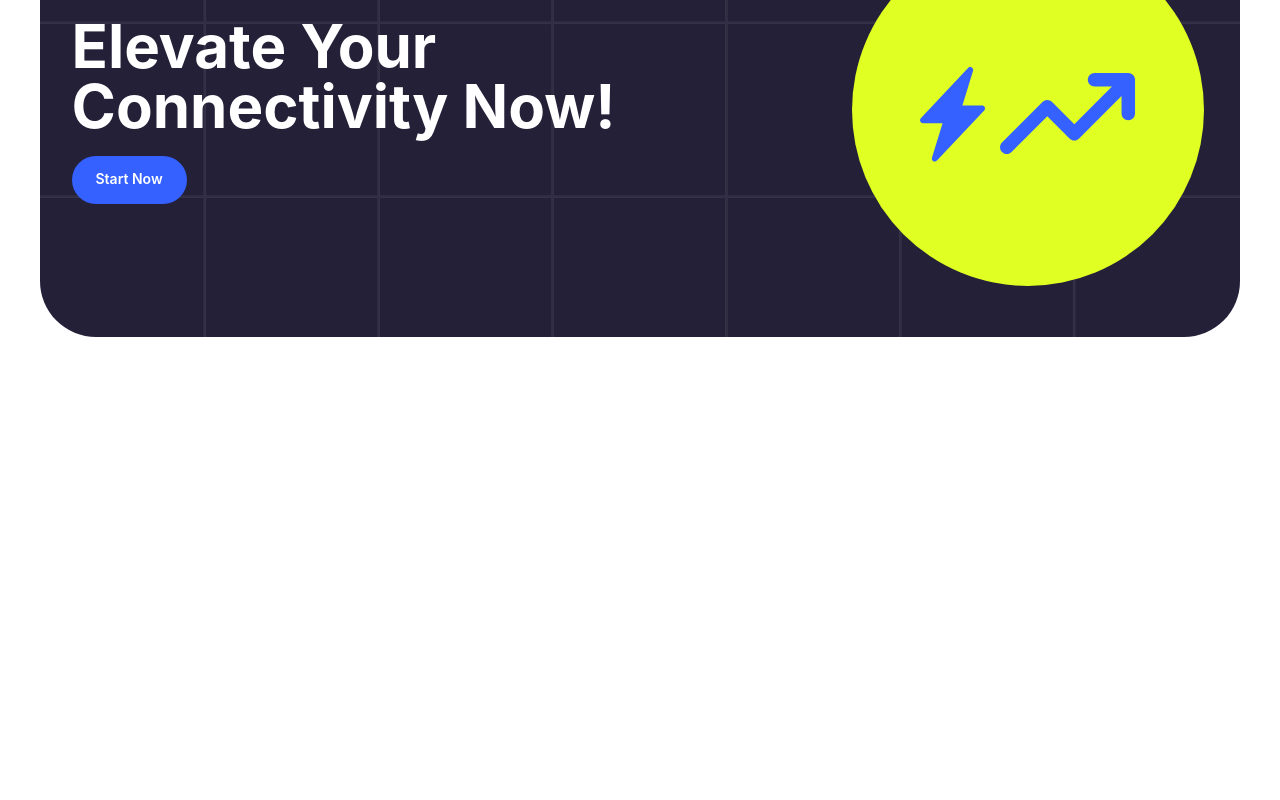
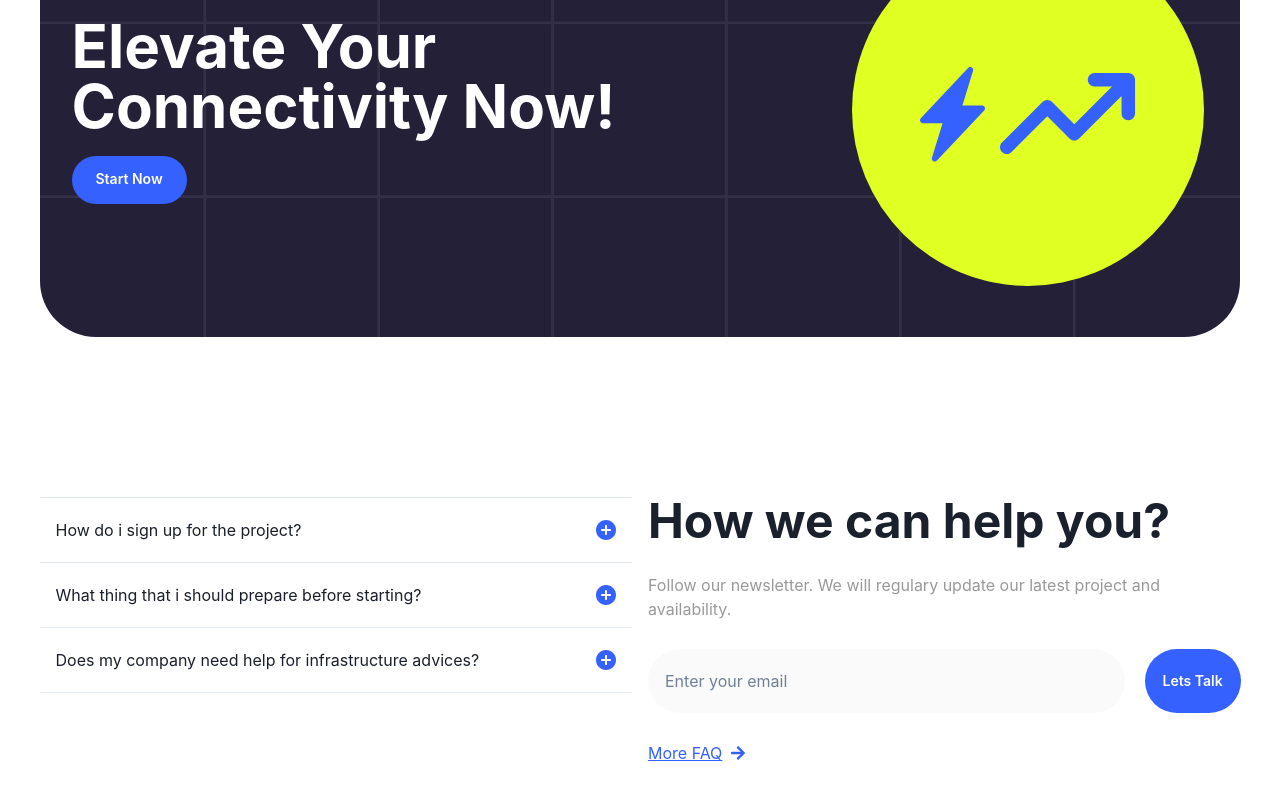
Before and after one commit to yusufputra/globalindo-comprof, a React (Create React App) app: page / in a window 1280 px wide. Shown: the part 2589-3389 px from the top of the page. Before the commit the page ends 3014 px from the top, so only its background shows below. Built offline with nearby package versions, Linux system fonts and the light colour scheme.

Commit message:
feat: help

```diff
--- a/src/App.tsx
+++ b/src/App.tsx
@@ -3,6 +3,7 @@ import { NavBar } from './components/NavBar';
 import { Commitment } from './components/section/Commitment';
 import { CompanyWorked } from './components/section/CompanyWorked';
 import { Cta } from './components/section/Cta';
+import { Help } from './components/section/Help';
 import { Hero } from './components/section/Hero';
 import { OurServices } from './components/section/OurServices';
 
@@ -16,6 +17,7 @@ function App() {
       <OurServices />
       {/* Add Testimoni here */}
       <Cta />
+      <Help />
     </div>
   );
 }
--- /dev/null
+++ b/src/assets/svg/AddIcon.tsx
@@ -0,0 +1,8 @@
+export const AddIcon = () => {
+    return (
+        <svg width="20" height="20" viewBox="0 0 20 20" fill="none" xmlns="http://www.w3.org/2000/svg">
+            <path d="M10 15C10.2833 15 10.521 14.904 10.713 14.712C10.9043 14.5207 11 14.2833 11 14V11H14.025C14.3083 11 14.5417 10.904 14.725 10.712C14.9083 10.5207 15 10.2833 15 10C15 9.71667 14.904 9.479 14.712 9.287C14.5207 9.09567 14.2833 9 14 9H11V5.975C11 5.69167 10.9043 5.45833 10.713 5.275C10.521 5.09167 10.2833 5 10 5C9.71667 5 9.47933 5.09567 9.288 5.287C9.096 5.479 9 5.71667 9 6V9H5.975C5.69167 9 5.45833 9.09567 5.275 9.287C5.09167 9.479 5 9.71667 5 10C5 10.2833 5.09567 10.5207 5.287 10.712C5.479 10.904 5.71667 11 6 11H9V14.025C9 14.3083 9.096 14.5417 9.288 14.725C9.47933 14.9083 9.71667 15 10 15ZM10 20C8.61667 20 7.31667 19.7373 6.1 19.212C4.88333 18.6873 3.825 17.975 2.925 17.075C2.025 16.175 1.31267 15.1167 0.788 13.9C0.262667 12.6833 0 11.3833 0 10C0 8.61667 0.262667 7.31667 0.788 6.1C1.31267 4.88333 2.025 3.825 2.925 2.925C3.825 2.025 4.88333 1.31233 6.1 0.787C7.31667 0.262333 8.61667 0 10 0C11.3833 0 12.6833 0.262333 13.9 0.787C15.1167 1.31233 16.175 2.025 17.075 2.925C17.975 3.825 18.6873 4.88333 19.212 6.1C19.7373 7.31667 20 8.61667 20 10C20 11.3833 19.7373 12.6833 19.212 13.9C18.6873 15.1167 17.975 16.175 17.075 17.075C16.175 17.975 15.1167 18.6873 13.9 19.212C12.6833 19.7373 11.3833 20 10 20Z" fill="#3461FF" />
+        </svg>
+
+    )
+}
--- a/src/components/common/Input.tsx
+++ b/src/components/common/Input.tsx
@@ -2,6 +2,6 @@ import { Input as ChakraInput, InputProps } from '@chakra-ui/react'
 
 export const Input = (props: InputProps) => {
   return (
-    <ChakraInput {...props} rounded='full' borderColor='black.200' bg='black.980'/>
+    <ChakraInput borderColor='black.200' rounded='full'  bg='black.980' {...props} />
   )
 }
--- a/src/components/section/Commitment.tsx
+++ b/src/components/section/Commitment.tsx
@@ -34,7 +34,7 @@ export const Commitment = () => {
                 </SimpleGrid>
                 <Box gap={7} display='flex' flexDir='column' textAlign={'left'}>
                     <Heading as='h1' fontSize={{ base: '4xl', md: '6xl' }} fontWeight='bold' lineHeight='1'>
-                        commitments
+                        Commitments
                     </Heading>
                     <Text color='black.600' fontSize={'md'}>We are committed to working with you collaboratively to understand your goals and create a strategy that will achieve them.</Text>
                     <Text color='blue.900' fontSize={'md'} display='flex' alignItems='center' gap={2}>Learn More <FaArrowRight /></Text>
--- /dev/null
+++ b/src/components/section/Help.tsx
@@ -0,0 +1,46 @@
+import { LayoutContainer } from '../LayoutContainer'
+import { Accordion, AccordionButton, AccordionItem, AccordionPanel, Box, Heading, SimpleGrid, Text } from '@chakra-ui/react'
+import { FaArrowRight } from "react-icons/fa";
+import { AddIcon } from '../../assets/svg/AddIcon';
+import { accordionData } from '../../module/data';
+import { Input } from '../common/Input';
+import { Button } from '../common/Button';
+
+export const Help = () => {
+    return (
+        <LayoutContainer py={20} gap={20}>
+            <SimpleGrid columns={2} width='full' display={{ base: 'flex', md: 'grid' }} justifyContent='space-between' flexWrap={{ base: 'wrap', md: 'unset' }} rowGap={10} columnGap={4}>
+                <Box>
+                    <Accordion>
+                        {accordionData.map((item, index) => (
+                            <AccordionItem>
+                                <h2>
+                                    <AccordionButton py={5}>
+                                        <Box as="span" flex='1' textAlign='left'>
+                                            {item.title}
+                                        </Box>
+                                        <AddIcon />
+                                    </AccordionButton>
+                                </h2>
+                                <AccordionPanel pb={4}>
+                                    {item.description}
+                                </AccordionPanel>
+                            </AccordionItem>
+                        ))}
+                    </Accordion>
+                </Box>
+                <Box gap={7} display='flex' flexDir='column' textAlign={'left'}>
+                    <Heading as='h1' fontSize={{ base: '4xl', md: '5xl' }} fontWeight='bold' lineHeight='1'>
+                        How we can help you?
+                    </Heading>
+                    <Text color='black.600' fontSize={'md'}>Follow our newsletter. We will regulary update our latest project and availability.</Text>
+                    <Box display='flex' gap={5}>
+                        <Input placeholder='Enter your email' h='64px' borderColor='transparent' />
+                        <Button h='64px'>Lets Talk</Button>
+                    </Box>
+                    <Text color='blue.900' fontSize={'md'} display='flex' alignItems='center' gap={2}><u>More FAQ</u> <FaArrowRight /></Text>
+                </Box>
+            </SimpleGrid>
+        </LayoutContainer>
+    )
+}
--- a/src/module/data.ts
+++ b/src/module/data.ts
@@ -50,4 +50,28 @@ const companyData = [
         pictUrl: '/assets/image/asana.png',
     },
 ]
-export { companyData }
+
+const accordionData = [
+    {
+        title: 'How do i sign up for the project?',
+        description: `Lorem ipsum dolor sit amet, consectetur adipiscing elit, sed do eiusmod
+        tempor incididunt ut labore et dolore magna aliqua. Ut enim ad minim
+        veniam, quis nostrud exercitation ullamco laboris nisi ut aliquip ex ea
+        commodo consequat.`,
+    },
+    {
+        title: 'What thing that i should prepare before starting?',
+        description: `Lorem ipsum dolor sit amet, consectetur adipiscing elit, sed do eiusmod
+        tempor incididunt ut labore et dolore magna aliqua. Ut enim ad minim
+        veniam, quis nostrud exercitation ullamco laboris nisi ut aliquip ex ea
+        commodo consequat.`,
+    },
+    {
+        title: 'Does my company need help for infrastructure advices?',
+        description: `Lorem ipsum dolor sit amet, consectetur adipiscing elit, sed do eiusmod
+        tempor incididunt ut labore et dolore magna aliqua. Ut enim ad minim
+        veniam, quis nostrud exercitation ullamco laboris nisi ut aliquip ex ea
+        commodo consequat.`,
+    },
+]
+export { companyData, accordionData }
```
